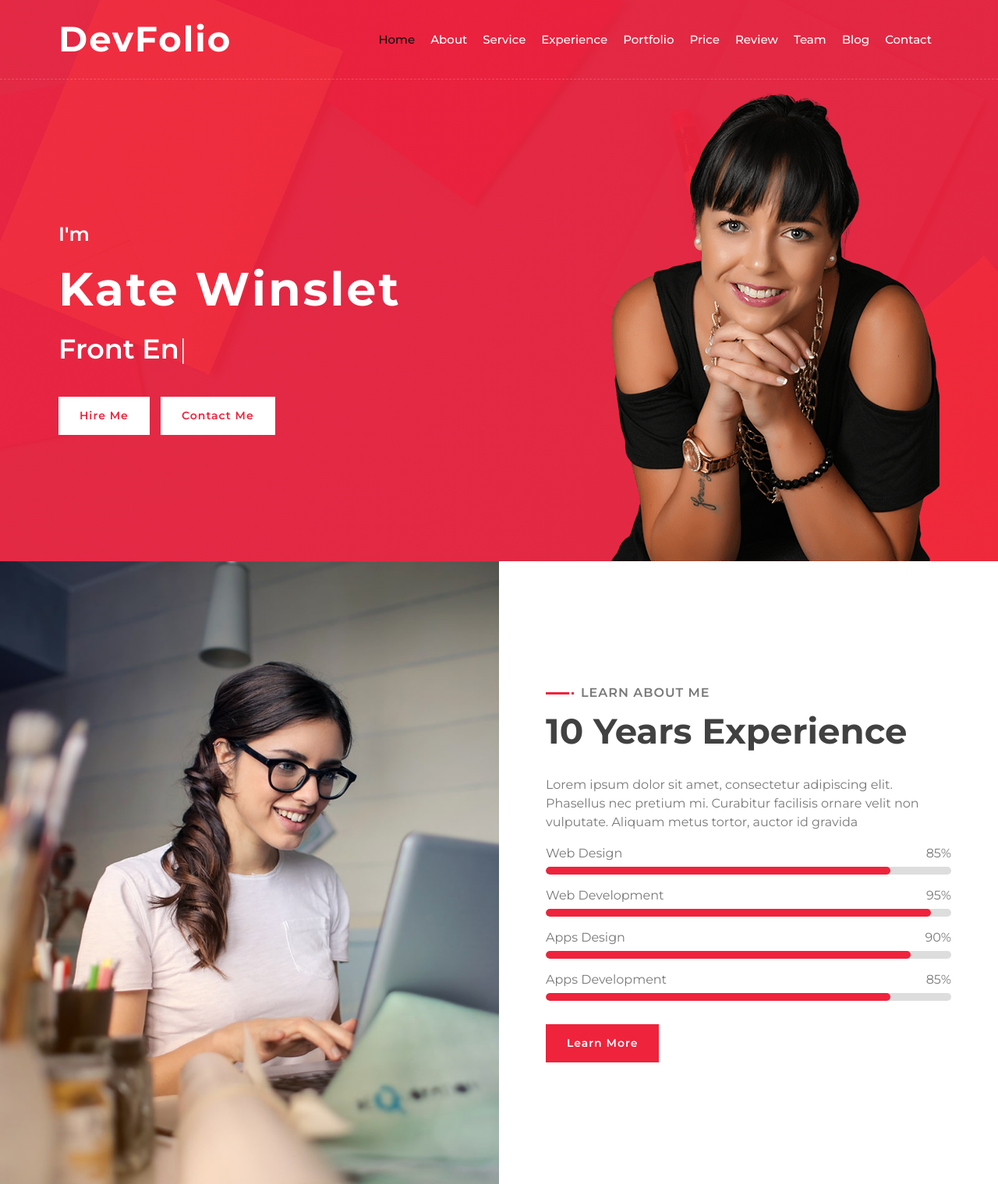
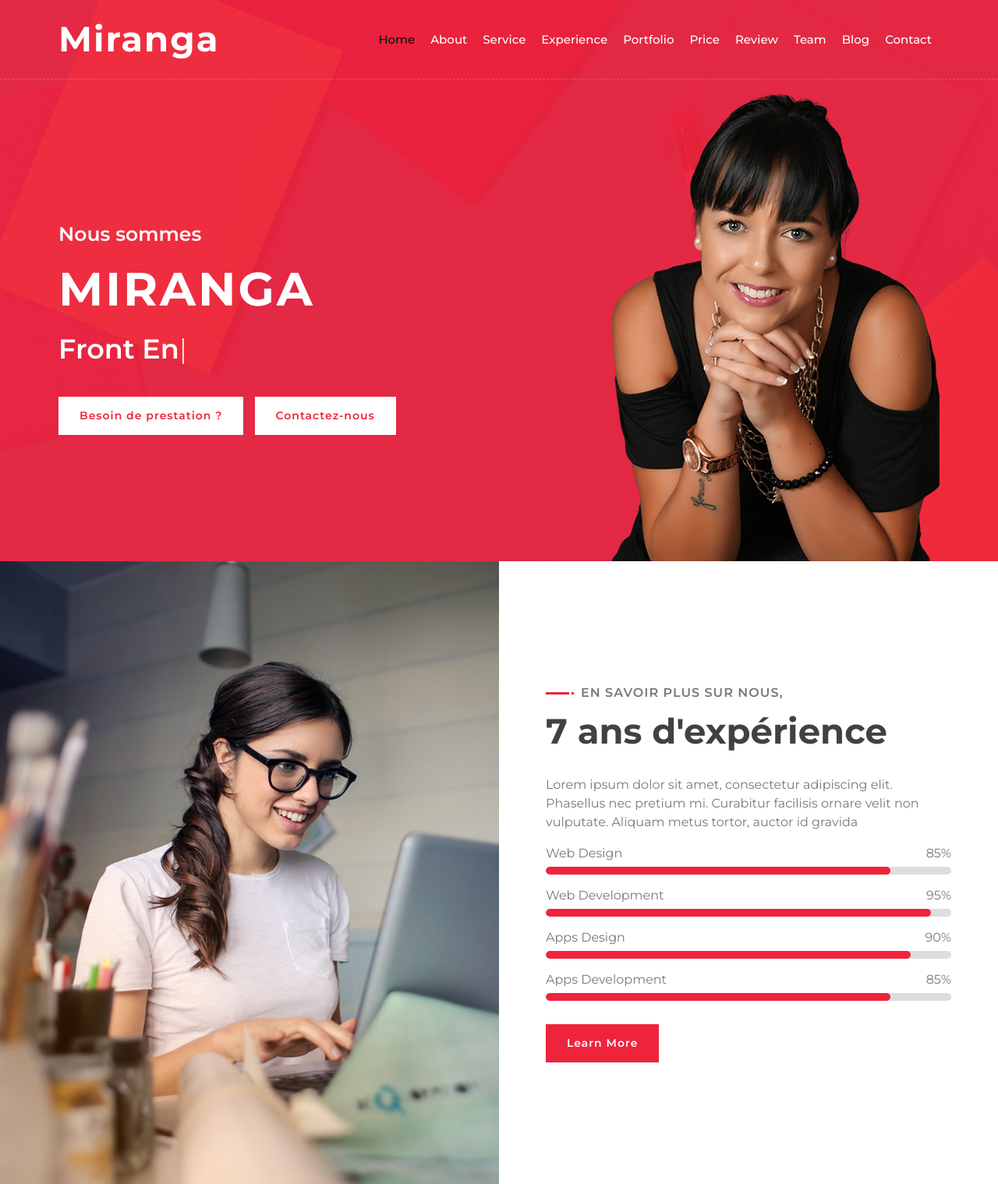
Before and after one commit to jeanmichel07/site_miranga, a Symfony app: template templates/app/index.html.twig in a window 1280 px wide. Shown: the top 1519 px of the page at 78% size. Run offline with Twig, Linux system fonts and the light colour scheme; the template is opened without the code that fills it, so the values that code supplies are empty; some libraries are stand-ins or nearby versions.

Commit message:
Premier modification

```diff
--- a/templates/app/index.html.twig
+++ b/templates/app/index.html.twig
@@ -4,7 +4,7 @@
     <!-- Nav Bar Start -->
     <div class="navbar navbar-expand-lg bg-light navbar-light">
         <div class="container-fluid">
-            <a href="index.html" class="navbar-brand">DevFolio</a>
+            <a href="index.html" class="navbar-brand">Miranga</a>
             <button type="button" class="navbar-toggler" data-toggle="collapse" data-target="#navbarCollapse">
                 <span class="navbar-toggler-icon"></span>
             </button>
@@ -35,14 +35,14 @@
                 <div class="col-sm-12 col-md-6">
                     <div class="hero-content">
                         <div class="hero-text">
-                            <p>I'm</p>
-                            <h1>Kate Winslet</h1>
+                            <p>Nous sommes</p>
+                            <h1>MIRANGA</h1>
                             <h2></h2>
                             <div class="typed-text">Web Designer, Web Developer, Front End Developer, Apps Designer, Apps Developer</div>
                         </div>
                         <div class="hero-btn">
-                            <a class="btn" href="">Hire Me</a>
-                            <a class="btn" href="">Contact Me</a>
+                            <a class="btn" href="">Besoin de prestation ?</a>
+                            <a class="btn" href="">Contactez-nous</a>
                         </div>
                     </div>
                 </div>
@@ -69,8 +69,8 @@
                 <div class="col-lg-6">
                     <div class="about-content">
                         <div class="section-header text-left">
-                            <p>Learn About Me</p>
-                            <h2>10 Years Experience</h2>
+                            <p>En savoir plus sur nous,</p>
+                            <h2>7 ans d'expérience</h2>
                         </div>
                         <div class="about-text">
                             <p>
@@ -720,8 +720,8 @@
                     <h2>Kate Winslet</h2>
                     <h3>123 Street, New York, USA</h3>
                     <div class="footer-menu">
-                        <p>+012 345 67890</p>
-                        <p>info@example.com</p>
+                        <p>+261 32 42 942 94</p>
+                        <p>miranga.dev@gmail.com</p>
                     </div>
                     <div class="footer-social">
                         <a href=""><i class="fab fa-twitter"></i></a>
@@ -733,7 +733,7 @@
                 </div>
             </div>
             <div class="container copyright">
-                <p>&copy; <a href="#">Your Site Name</a>, All Right Reserved | Designed By <a href="https://htmlcodex.com">HTML Codex</a></p>
+                <p>&copy; <a href="#">MIRANGA</a>, All Right Reserved | Designed By <a href="https://htmlcodex.com">HTML Codex</a></p>
             </div>
         </div>
     </div>
--- a/templates/base.html.twig
+++ b/templates/base.html.twig
@@ -2,7 +2,7 @@
 <html>
     <head>
     <meta charset="utf-8">
-    <title>DevFolio - Developer Portfolio Template</title>
+    <title>Miranga | Accueil</title>
     <meta content="width=device-width, initial-scale=1.0" name="viewport">
     <meta content="Free Website Template" name="keywords">
     <meta content="Free Website Template" name="description">
```
